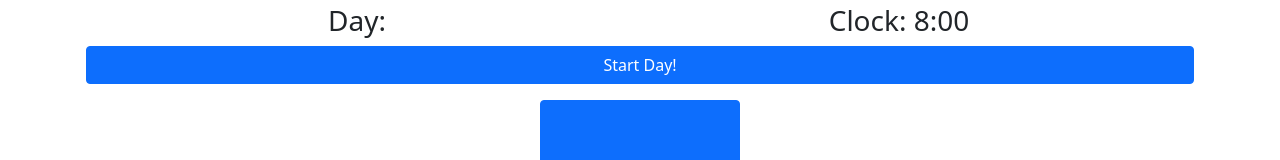
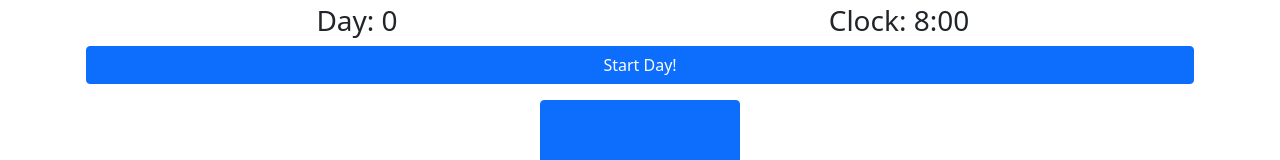
Before and after one commit to Pepice23/zafi-vue-alpha, a Vue app: page /office in a window 1280 px wide. Shown: the top 160 px of the page. Built offline with nearby package versions, Linux system fonts and the light colour scheme.

Commit message:
added dayNumber and the ability to calculate the days work to be done

```diff
--- a/src/stores/officeStore.js
+++ b/src/stores/officeStore.js
@@ -5,8 +5,15 @@ export const useOfficeStore = defineStore({
   state: () => ({
     time: 8,
     timerStarted: false,
+    dayNumber: 0,
+    workToBeDone: 0,
+    workDone: 0,
   }),
   actions: {
+    startDay() {
+      this.startTimer();
+      this.calculateWorkToBeDone();
+    },
     startTimer() {
       this.time = 8;
       this.timerStarted = true;
@@ -17,8 +24,12 @@ export const useOfficeStore = defineStore({
         if (this.time === 16) {
           clearInterval(officeTimer);
           this.timerStarted = false;
+          this.dayNumber++;
         }
       }, 3000);
     },
+    calculateWorkToBeDone() {
+      this.workToBeDone = 30 * (this.dayNumber + 1);
+    },
   },
 });
```
